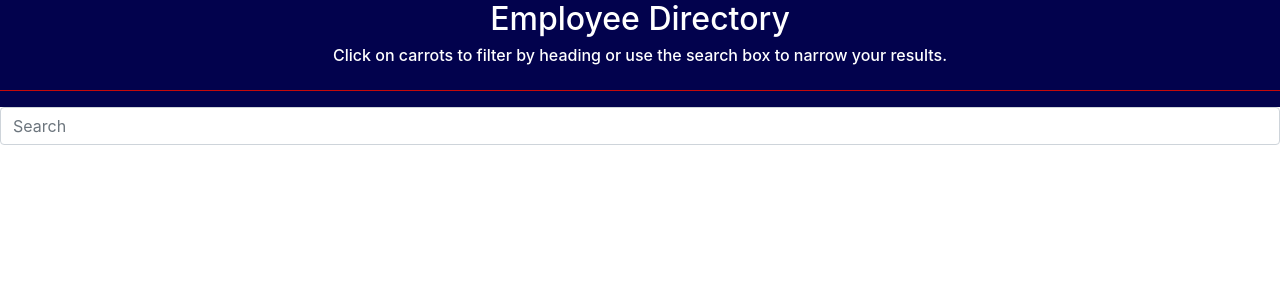
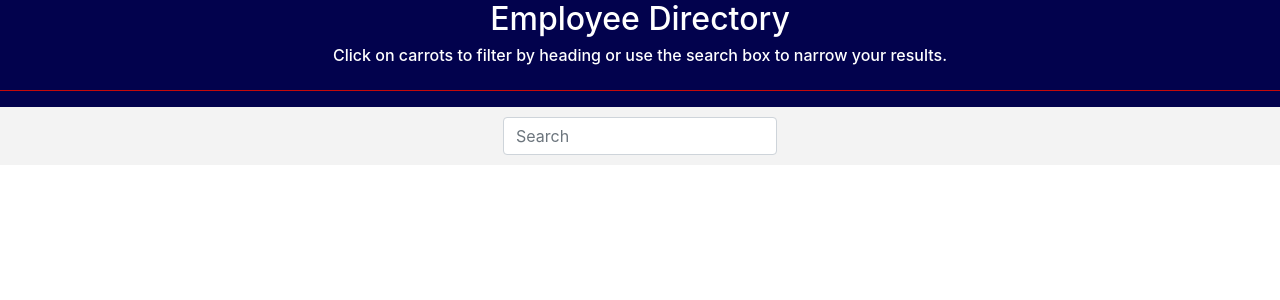
Before and after one commit to AshleyLerma/employee-directory, a React (Create React App) app: page / in a window 1280 px wide. Shown: the top 300 px of the page. Built offline with nearby package versions, Linux system fonts and the light colour scheme.

Commit message:
added css to search bar

```diff
--- a/src/components/Search/Search.css
+++ b/src/components/Search/Search.css
@@ -0,0 +1,9 @@
+.search {
+  margin: auto;
+  padding: 10px;
+  justify-content: center;
+  background-color: rgb(243, 243, 243);
+}
+#searchBar {
+  width: fit-content;
+}
--- a/src/components/Search/Search.js
+++ b/src/components/Search/Search.js
@@ -1,11 +1,15 @@
 import React, { Component } from "react";
 import "./Search.css";
-import { Form } from "react-bootstrap";
+import { Form, Row } from "react-bootstrap";
 import "bootstrap/dist/css/bootstrap.min.css";
 
 class Search extends Component {
   render() {
-    return <Form.Control type='text' placeholder='Search' />;
+    return (
+      <Row className='search'>
+        <Form.Control id='searchBar' type='text' placeholder='Search' />
+      </Row>
+    );
   }
 }
 
```
